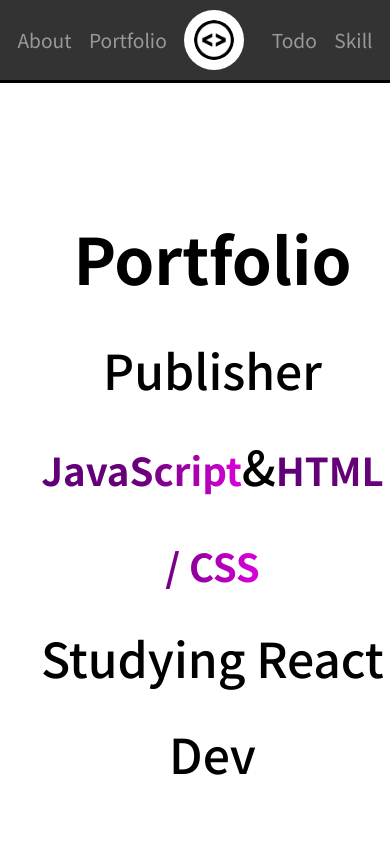
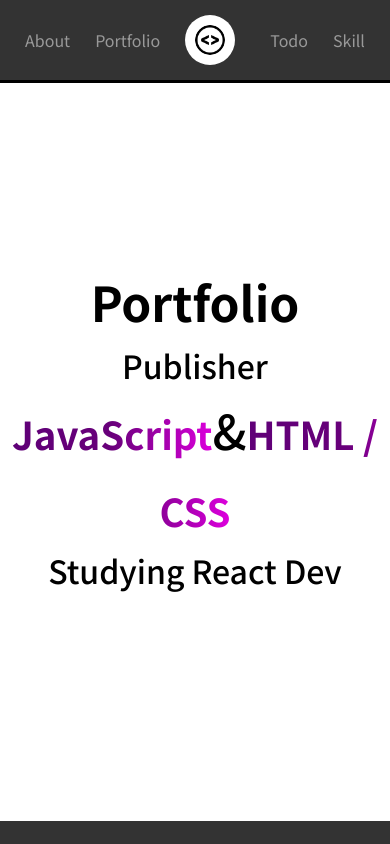
Before and after one commit to Kimminguk-kor/Kimminguk_react_code, a React (Create React App) app: page /#/ in a window 390 px wide. Shown: the top 844 px of the page. Built offline with nearby package versions, Linux system fonts and the light colour scheme.

Commit message:
0831update_responsive

```diff
--- a/src/App.css
+++ b/src/App.css
@@ -68,7 +68,7 @@ header>.innerBox{
   width:100%;
 }
 .container{
-  padding:70px 0;
+  padding:100px 0;
 }
 
 .innerBox>.titleBox{
@@ -114,6 +114,7 @@ header>.innerBox{
 
 footer{
   background: rgba(0, 0, 0, 0.8);
+  margin-top:11.5%;
   height: 160px;
   width:100%;
 }
@@ -136,7 +137,55 @@ footer{
   #nav>li>a{
     font-size:1.2em;
   }
+  .container{
+    padding:140px 0;
+  }
+  .homeBox{
+    margin:0 auto;
+  }
+  .titleBox{
+    padding:0;
+  }
+  .titleBox>div{
+    line-height: 1.6;
+  }
+  .titleBox>div>.maskText>.mask{
+    font-size:1.1em;
+  }
+  .titleBox>div>.middleText{
+    font-size:2.4em;
+  }
+}
+@media screen and (max-width:542px) {
+  .titleBox>div>p:first-child{
+    font-size:3em;
+  }
   .titleBox>div>.maskText>.mask{
     font-size:0.8em;
   }
+  .titleBox>div>.middleText{
+    font-size:2em;
+  }
+  #nav{
+    padding-top:5px;
+  }
+  #nav>li>a{
+    font-size: 1em;
+  }
+  #nav>li img{
+    width:30px;
+    /* vertical-align: center; */
+  }
 }
+@media screen and (max-width:380px) {
+
+  .titleBox>div>p:first-child{
+    font-size:2.6em;
+  }
+  .titleBox>div>.maskText>.mask{
+    font-size:0.6em;
+  }
+  .titleBox>div>.middleText{
+    font-size:1.6em;
+  }
+}
--- a/src/components/Home.js
+++ b/src/components/Home.js
@@ -3,15 +3,14 @@ const Home = () => {
     <div className="innerbox">
       <div className="container homeBox">
         <div className="titleBox">
-          {/* <div className="homeImg"><img src="../images/about.png"/></div> */}
           <div>
             <p>Portfolio</p>
-            <p>Publisher</p>
+            <p className="middleText">Publisher</p>
             <p className="maskText">
               <span className="mask">JavaScript</span>&amp;
               <span className="mask">HTML / CSS</span>
             </p>
-            <p>Studying React Dev</p>
+            <p className="middleText">Studying React Dev</p>
           </div>
         </div>
       </div>
--- a/src/components/TodoListTemplate.css
+++ b/src/components/TodoListTemplate.css
@@ -1,8 +1,10 @@
 .todoWrap{
-     width:400px;
+     max-width:400px;
+     width:100%;
      margin:50px auto;
      background: #bbb;
      padding:35px 25px;
+     box-sizing: border-box;
      color:white;
      border-radius: 20px;
      box-shadow: 0 0 10px rgba(0, 0, 0, 0.3);
```
